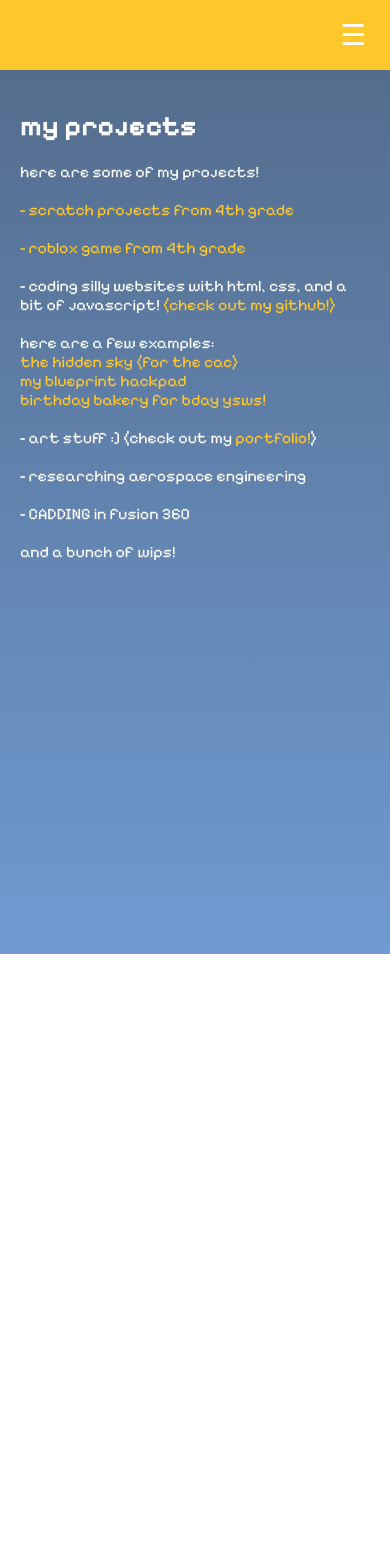
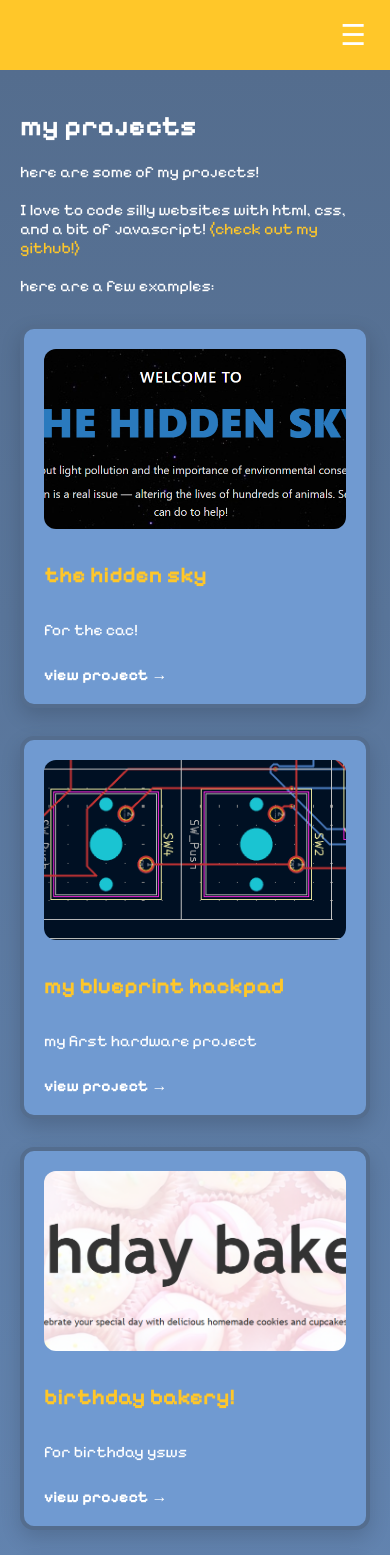
Before and after one commit to dipa-cotton/personalsite, a plain HTML site: page projects.html in a window 390 px wide. Shown: the top 1555 px of the page. Before the commit the page ends 954 px from the top, so only its background shows below. Drawn offline with Linux system fonts and the light colour scheme.

Commit message:
added project cards and fixed portfolio!!

```diff
--- a/projects.html
+++ b/projects.html
@@ -27,40 +27,77 @@
         <div class="content">
         <h1>my projects</h1>
         <p> here are some of my projects!
-
-
             <br>
             <br>
-            <a href="https://scratch.mit.edu/users/DPANTHULUtcs/">- scratch projects from 4th grade</a>
-            <br>
-            <br>
-            <a href="https://www.roblox.com/games/6046404808/REP-Bunny-Obby">- roblox game from 4th grade</a>
-            <br>
-            <br>
-            - coding silly websites with html, css, and a bit of javascript! <a href="https://github.com/dipa-cotton"> (check out my github!)</a>
+            I love to code silly websites with html, css, and a bit of javascript! <a href="https://github.com/dipa-cotton"> (check out my github!)</a>
             <br>
             <br>
             here are a few examples:
-            <br>
-            <a href="https://dipa-cotton.github.io/hidden-sky-cac/">the hidden sky (for the cac)</a>
-            <br>
-            <a href="https://github.com/dipa-cotton/dizzles-hackpad">my blueprint hackpad</a>
-            <br>
-            <a href="https://dipa-cotton.github.io/birthday-bakery/">birthday bakery for bday ysws!</a>
-            <br>
-            <br>
+        </p>
+<div class="projects-grid">
+  <div class="project-card">
+    <img src="images/ddddd.png" alt="Project preview">
+    <div class="project-info">
+    <h3>the hidden sky</h3>
+    <p>for the cac!</p>
+    <a href="https://dipa-cotton.github.io/hidden-sky-cac/">view project →</a>
+</div>
+</div>
+  <div class="project-card">
+    <img src="images/hackpad.png" alt="Project preview">
+    <div class="project-info">
+    <h3>my blueprint hackpad</h3>
+    <p>my first hardware project</p>
+    <a href="https://github.com/dipa-cotton/dizzles-hackpad">view project →</a>
+</div>
+</div>
+  <div class="project-card">
+    <img src="images/bday bakery so swag.png" alt="Project preview">
+    <div class="project-info">
+    <h3>birthday bakery!</h3>
+    <p>for birthday ysws</p>
+    <a href="https://dipa-cotton.github.io/birthday-bakery">view project →</a>
+</div>
+</div>
+  <div class="project-card">
+    <img src="images/All in dis Together.png" alt="Project preview">
+    <div class="project-info">
+    <h3>science fair project!!</h3>
+    <p>for my county stem fair :D hopefully I made it!!</p>
+    <a href="https://github.com/dipa-cotton/scifair2526">view project →</a>
+</div>
+  </div>
+  <div class="project-card">
+    <img src="images/scratch.png" alt="Project preview">
+    <div class="project-info">
+    <h3>scratch projects from 4th grade</h3>
+    <p>i was just a silly little guy</p>
+    <a href="https://scratch.mit.edu/users/DPANTHULUtcs/">view project →</a>
+</div>
+</div>
+  <div class="project-card">
+    <img src="images/roblox game.png" alt="Project preview">
+    <div class="project-info">
+    <h3>roblox game from 4th grade</h3>
+    <p>coded in Lua, my first coding project! baby dipa was so proud</p>
+    <a href="https://www.roblox.com/games/6046404808/REP-Bunny-Obby">view project →</a>
+</div>
+</div>
+<p>
+  AND I DO MORE!!!!
+  <br>
+  <br>
             - art stuff :] (check out my <a href="portfolio.html">portfolio!</a>)
             <br>
             <br>
             - researching aerospace engineering
             <br>
             <br>
-            - CADDING in fusion 360
+            - CADDING in fusion 360! check out my <a href="https://www.printables.com/@DiyaP_4028539">printables!</a>
             <br>
             <br>
             and a bunch of wips!
-        </p>
-        </div>
+</p>
  <script>
   const menuToggle = document.querySelector(".menu-toggle");
   const navLinks = document.querySelector(".nav-links");
--- a/style.css
+++ b/style.css
@@ -2,7 +2,6 @@ body {
   margin: 0;
   font-family: 'Pixelify Sans', sans-serif;
   color: #ffffff;
-  min-height: 100vh;
 }
 
 .navbar {
@@ -22,7 +21,9 @@ body {
   font-weight: 700;
   letter-spacing: 1px;
 }
-
+*, *::before, *::after {
+  box-sizing: border-box;
+}
 .top-banner {
   width: 100%;
   height: auto;
@@ -33,6 +34,7 @@ body {
   padding-top: 20px;
   background: linear-gradient(#546d8e, #709ad1);
   min-height: 100vh;
+  box-sizing:border-box
 }
 .content a {
   text-decoration: none;
@@ -148,8 +150,12 @@ a:hover {
   color: white;
   font-size: 60px;
   cursor: pointer;
-  margin: 0 40px;
+  margin: 0;
+  z-index: 10000;
+  padding: 12px 16px;
+  border-radius: 10px;
   user-select: none;
+  transform: translateY(-50%)
 }
 
 .arrow:hover,
@@ -158,7 +164,7 @@ a:hover {
 }
 @media (max-width: 600px) {
   .lightbox-img {
-    width: 90vw;
+    width: 70vw;
   }
 
   .close {
@@ -169,11 +175,11 @@ a:hover {
 
   .arrow {
     font-size: 40px;
-    margin: 0 20px;
+    margin: 0;
   }
 }
 .copy-button {
-  background: #ffd75e;
+  background: #ffc729;
   font-family: 'Pixelify Sans', sans-serif;
   padding: 12px 20px;
   border: 3px solid #1d2d44;
@@ -249,3 +255,89 @@ a:hover {
     display: flex;
   }
 }
+.projects-grid {
+  display: flex;
+  flex-direction: column;
+  gap: 28px;
+  margin-top: 30px;
+  max-width: 1100px;
+  margin-left: auto;
+  margin-right: auto;
+}
+
+
+.project-card {
+  background: #709ad1;
+  border-radius: 14px;
+  padding: 20px;
+  border: 4px solid #546d8e;
+  box-shadow: 0 8px 20px rgba(0,0,0,0.15);
+  gap: 24px;
+  transition: transform 0.2s ease, box-shadow 0.2s ease;
+  display: flex;
+  flex-direction: column;
+  height: 100%;
+}
+
+.project-card p {
+  display: -webkit-box;
+  -webkit-line-clamp: 3;
+  -webkit-box-orient: vertical;
+  overflow: hidden;
+}
+
+.project-card a {
+  margin-top: auto;
+}
+
+
+.project-card:hover {
+  transform: translateY(-4px);
+  box-shadow: 0 14px 28px rgba(0,0,0,0.2);
+  outline: 3px solid #ffc729;
+}
+
+.project-card img {
+  object-fit: cover;
+  border-radius: 12px;
+  flex-shrink: 0;
+}
+
+.project-card h3 {
+  margin: 8px 0 6px;
+  color: #ffc729;
+  font-size: 1.4rem;
+}
+
+
+.project-card a:hover {
+  text-decoration: underline;
+}
+.project-info {
+  display: flex;
+  flex-direction: column;
+  gap: 10px;
+  flex: 1;
+}
+
+.project-info a {
+  margin-top: auto;
+  font-weight: 700;
+  color: #fff;
+}
+.project-info a:hover {
+  text-decoration: underline;
+}
+
+
+@media (max-width: 600px) {
+project-card {
+    flex-direction: column;
+    align-items: flex-start;
+  }
+
+  .project-card img {
+    width: 100%;
+    height: 180px;
+  }
+}
```
Also changed, not shown: buttons.html (+0 -1 lines), images/All in dis Together.png (added), images/bday bakery so swag.png (added), images/ddddd.png (added), images/hackpad.png (added), images/roblox game.png (added), images/scratch.png (added).
